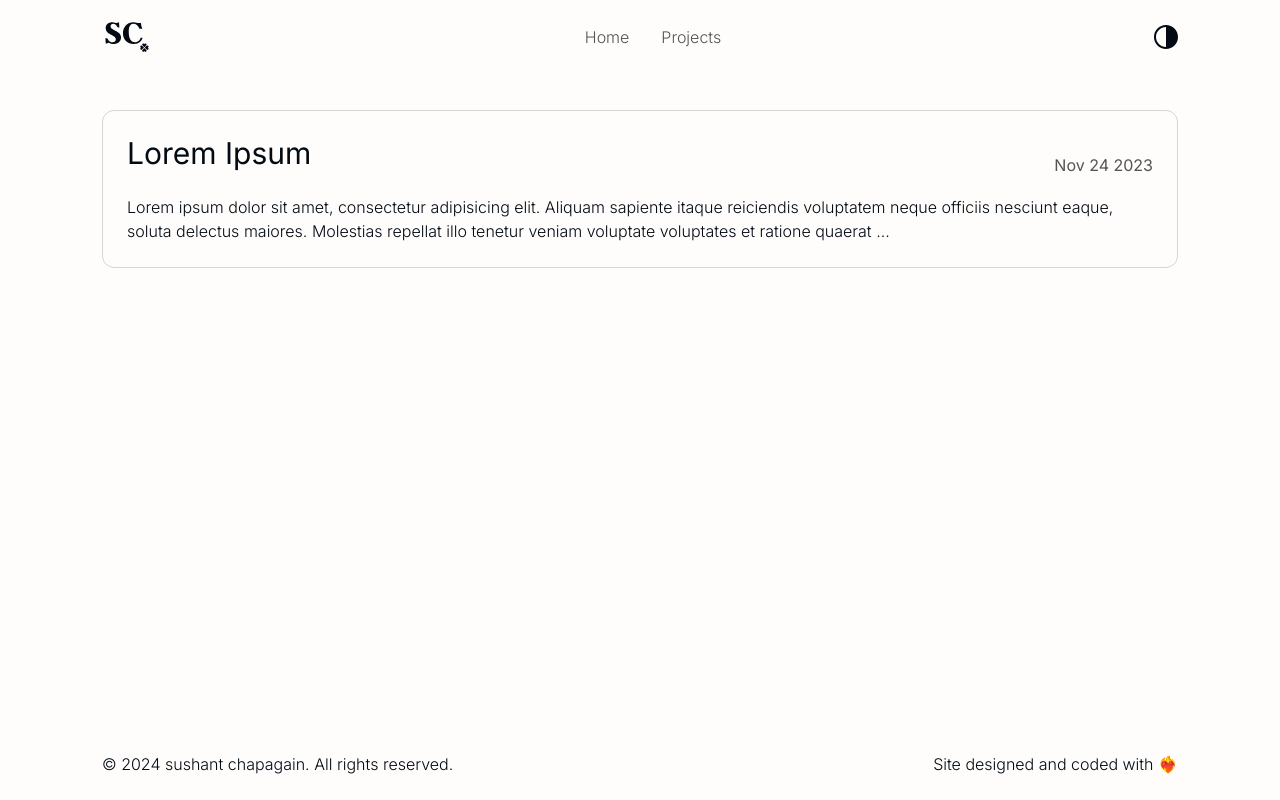
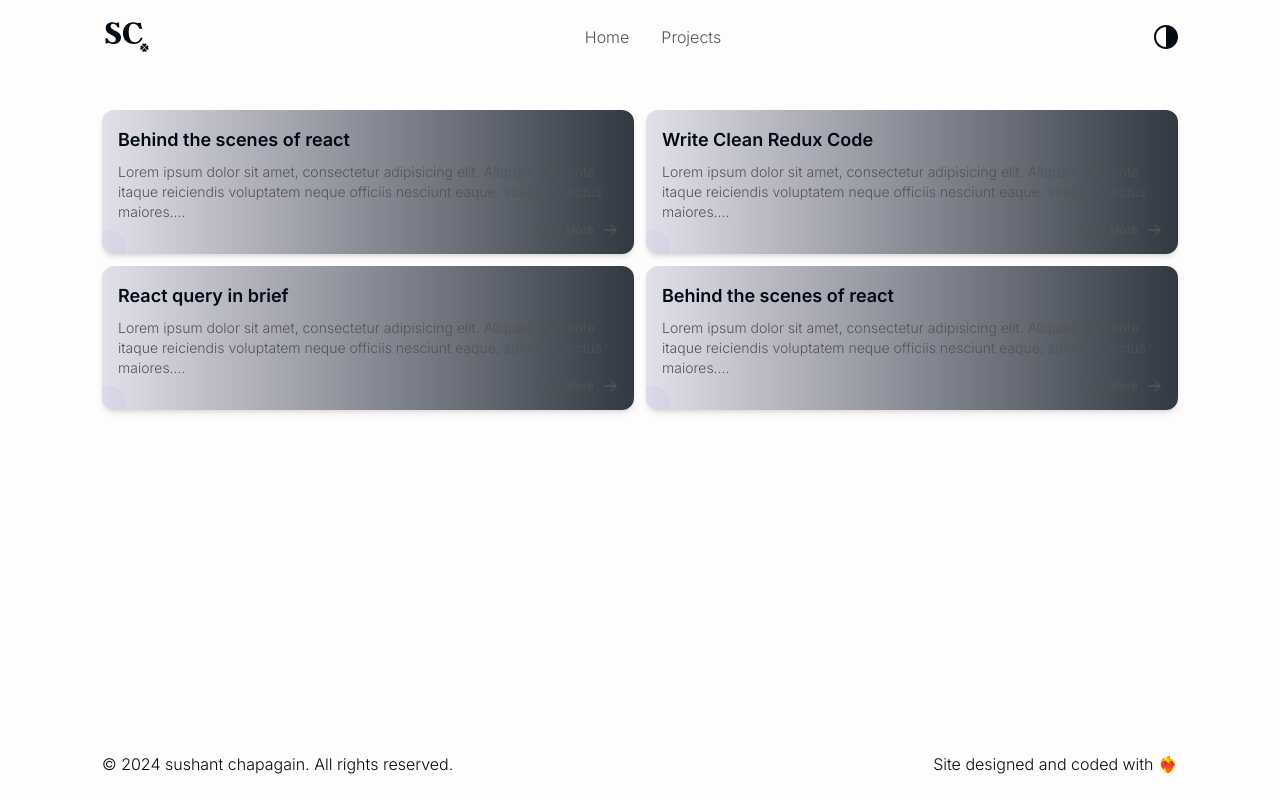
Before and after one commit to sushantchapagain1/sushantchapagain-portfolio, a Next.js app: page /blog in a window 1280 px wide. Built offline with nearby package versions, Linux system fonts and the light colour scheme.

Commit message:
styled blog card

```diff
--- a/app/blog/[id]/page.tsx
+++ b/app/blog/[slug]/page.tsx
@@ -32,7 +32,7 @@ import React from 'react';
 // export default function Page({ params, searchParams }: Props) {}
 
 function page() {
-  return <div>blog detail</div>;
+  return <div className="text-foregroundText">blog detail</div>;
 }
 
 export default page;
--- a/app/blog/_components/BlogCard.tsx
+++ b/app/blog/_components/BlogCard.tsx
@@ -1,22 +1,49 @@
+import { ReadMoreIcon } from '@/components/icons';
+import Link from 'next/link';
 import React from 'react';
 
 type Props = {
   title: string;
+  slug: string;
   description: string;
-  publishedDate: string;
 };
 
-function BlogCard({ title, description, publishedDate }: Props) {
+function BlogCard({ title, description, slug }: Props) {
   return (
-    <div className="mt-3 h-fit rounded-xl border border-cardBorder p-6">
-      <div className="flex items-center justify-between ">
-        <h2 className="mb-6 text-3xl text-foregroundText">{title}</h2>
-        <span className="text-lightText">{publishedDate}</span>
+    <Link href={`/blog/${slug}`}>
+      <div className="relative overflow-hidden rounded-xl bg-gradient-to-r from-[#312e8124] to-[#1b242ee7] p-4 shadow-md">
+        <h2 className="mb-2 text-lg font-semibold text-foregroundText">
+          {title}
+        </h2>
+        <p className="text-sm font-light text-lightText">
+          {description.substring(0, 250)}...
+        </p>
+
+        <div className="flex justify-between">
+          <span className="absolute -bottom-3 -left-3 h-9 w-9 -rotate-45 rounded-r-full bg-[#807dd711]"></span>
+          <span></span>
+
+          <button className="flex text-xs text-lightText">
+            Read More
+            <svg
+              xmlns="http://www.w3.org/2000/svg"
+              fill="none"
+              viewBox="0 0 24 24"
+              stroke-width="2"
+              stroke="currentColor"
+              aria-hidden="true"
+              className="ml-2 h-4 w-4"
+            >
+              <path
+                stroke-linecap="round"
+                stroke-linejoin="round"
+                d="M14 5l7 7m0 0l-7 7m7-7H3"
+              ></path>
+            </svg>
+          </button>
+        </div>
       </div>
-      <p className="font-light text-foregroundText">
-        {description.substring(0, 250)}...
-      </p>
-    </div>
+    </Link>
   );
 }
 
--- a/app/blog/page.tsx
+++ b/app/blog/page.tsx
@@ -5,26 +5,47 @@ import BlogCard from './_components/BlogCard';
 export const metadata: Metadata = {
   title: 'My Blogs',
   description:
-    'Explore some very useful bolgs created by me which i think most of the developer face during development.',
+    'Explore some very useful blogs created by me which i think most of the developer face during development.',
 };
-
-// console.log(crypto.randomUUID());
 
 const blogs = [
   {
     id: '68c05868-778f-4282-b394-d6018b880a2c',
-    title: 'Lorem Ipsum',
+    slug: 'behind-the-scenes-of-react',
+    title: 'Behind the scenes of react',
     description: ` Lorem ipsum dolor sit amet, consectetur adipisicing elit. Aliquam sapiente
     itaque reiciendis voluptatem neque officiis nesciunt eaque, soluta
-    delectus maiores. Molestias repellat illo tenetur veniam voluptate
-  voluptates et ratione quaerat pariatur similique?`,
-    publishedDate: 'Nov 24 2023',
+    delectus maiores.`,
+  },
+  {
+    id: '68c05868-778f-4282-b394-d6018b82c',
+    slug: 'write-clean-redux-code',
+    title: 'Write Clean Redux Code',
+    description: ` Lorem ipsum dolor sit amet, consectetur adipisicing elit. Aliquam sapiente
+    itaque reiciendis voluptatem neque officiis nesciunt eaque, soluta
+    delectus maiores.`,
+  },
+  {
+    id: '68c05868-778f-4282-b394-d18b880a2c',
+    slug: 'react-query-in-brief',
+    title: 'React query in brief',
+    description: ` Lorem ipsum dolor sit amet, consectetur adipisicing elit. Aliquam sapiente
+    itaque reiciendis voluptatem neque officiis nesciunt eaque, soluta
+    delectus maiores.`,
+  },
+  {
+    id: '68c05868-778f-428294-d6018b880a2c',
+    slug: 'lorem-ipsum',
+    title: 'Behind the scenes of react',
+    description: ` Lorem ipsum dolor sit amet, consectetur adipisicing elit. Aliquam sapiente
+    itaque reiciendis voluptatem neque officiis nesciunt eaque, soluta
+    delectus maiores.`,
   },
 ];
 
 function page() {
   return (
-    <div className="my-9">
+    <div className="my-12 grid h-fit gap-3 md:grid-cols-2">
       {blogs.map((blog) => (
         <BlogCard key={blog.id} {...blog} />
       ))}
--- a/components/icons/index.tsx
+++ b/components/icons/index.tsx
@@ -79,40 +79,20 @@ export function GitHubIcon(props: React.SVGProps<SVGSVGElement>) {
   );
 }
 
-export function SunIcon(props: React.SVGProps<SVGSVGElement>) {
+export function ReadMoreIcon(props: React.SVGProps<SVGSVGElement>) {
   return (
     <svg
       xmlns="http://www.w3.org/2000/svg"
-      width={16}
-      height={16}
-      strokeWidth={0}
-      viewBox="0 0 56 56"
+      fill="none"
+      viewBox="0 0 24 24"
+      aria-hidden="true"
       {...props}
     >
       <path
-        d="M30 4.6c0-1-.9-2-2-2a2 2 0 00-2 2v5c0 1 .9 2 2 2s2-1 2-2zm9.6 9a2 2 0 000 2.8c.8.8 2 .8 2.9 0L46 13a2 2 0 000-2.9 2 2 0 00-3 0zm-26 2.8c.7.8 2 .8 2.8 0 .8-.7.8-2 0-2.9L13 10c-.7-.7-2-.8-2.9 0-.7.8-.7 2.1 0 3zM28 16a12 12 0 00-12 12 12 12 0 0012 12 12 12 0 0012-12 12 12 0 00-12-12zm0 3.6c4.6 0 8.4 3.8 8.4 8.4 0 4.6-3.8 8.4-8.4 8.4a8.5 8.5 0 01-8.4-8.4c0-4.6 3.8-8.4 8.4-8.4zM51.3 30c1.1 0 2-.9 2-2s-.9-2-2-2h-4.9a2 2 0 00-2 2c0 1.1 1 2 2 2zM4.7 26a2 2 0 00-2 2c0 1.1.9 2 2 2h4.9c1 0 2-.9 2-2s-1-2-2-2zm37.8 13.6a2 2 0 00-3 0 2 2 0 000 2.9l3.6 3.5a2 2 0 002.9 0c.8-.8.8-2.1 0-3zM10 43.1a2 2 0 000 2.9c.8.7 2.1.8 3 0l3.4-3.5c.8-.8.8-2.1 0-2.9-.8-.8-2-.8-2.9 0zm20 3.4c0-1.1-.9-2-2-2a2 2 0 00-2 2v4.9c0 1 .9 2 2 2s2-1 2-2z"
-        stroke="none"
-        fill="currentColor"
-      />
-    </svg>
-  );
-}
-
-export function MoonIcon(props: React.SVGProps<SVGSVGElement>) {
-  return (
-    <svg
-      xmlns="http://www.w3.org/2000/svg"
-      width={16}
-      height={16}
-      strokeWidth={0}
-      viewBox="0 0 56 56"
-      {...props}
-    >
-      <path
-        d="M41.2 36.1c-12.9 0-21-7.8-21-20.3 0-3.5.7-6.7 1.6-8.3.3-.7.4-1 .4-1.5 0-.8-.7-1.7-1.7-1.7-.2 0-.7 0-1.3.3A24.5 24.5 0 004.4 27.1 23.8 23.8 0 0029 51.7c10.2 0 18.4-5.3 22.3-14.1l.3-1.4c0-1-.9-1.6-1.6-1.6a3 3 0 00-1.2.2c-2 .8-4.8 1.3-7.6 1.3zM8.1 27c0-7.3 3.8-14.3 9.9-18-.8 2-1.2 4.5-1.2 7.2 0 14.6 9 23.3 23.9 23.3 2.4 0 4.5-.2 6.4-1a20.8 20.8 0 01-18 9.6C17 48 8.1 39 8.1 27z"
-        stroke="none"
-        fill="currentColor"
-      />
+        stroke-linecap="round"
+        stroke-linejoin="round"
+        d="M14 5l7 7m0 0l-7 7m7-7H3"
+      ></path>
     </svg>
   );
 }
--- a/data/links.ts
+++ b/data/links.ts
@@ -15,8 +15,8 @@ export const navlinks = [
     href: '/projects',
   },
   // {
-  //   label: 'Blogs',
-  //   href: '/blogs',
+  //   label: 'Blog',
+  //   href: '/blog',
   // },
 ];
 
--- a/data/metadata.ts
+++ b/data/metadata.ts
@@ -19,5 +19,5 @@ export const siteMetadata = {
     'node js developer',
     'react native developer',
   ],
-  openGraphImage: '/static/favicons/opengraph-image.png',
+  openGraphImage: '/static/favicons/og-image.png',
 };
```
Also changed, not shown: public/static/favicons/og-image.png (renamed from public/static/favicons/opengraph-image.png).
